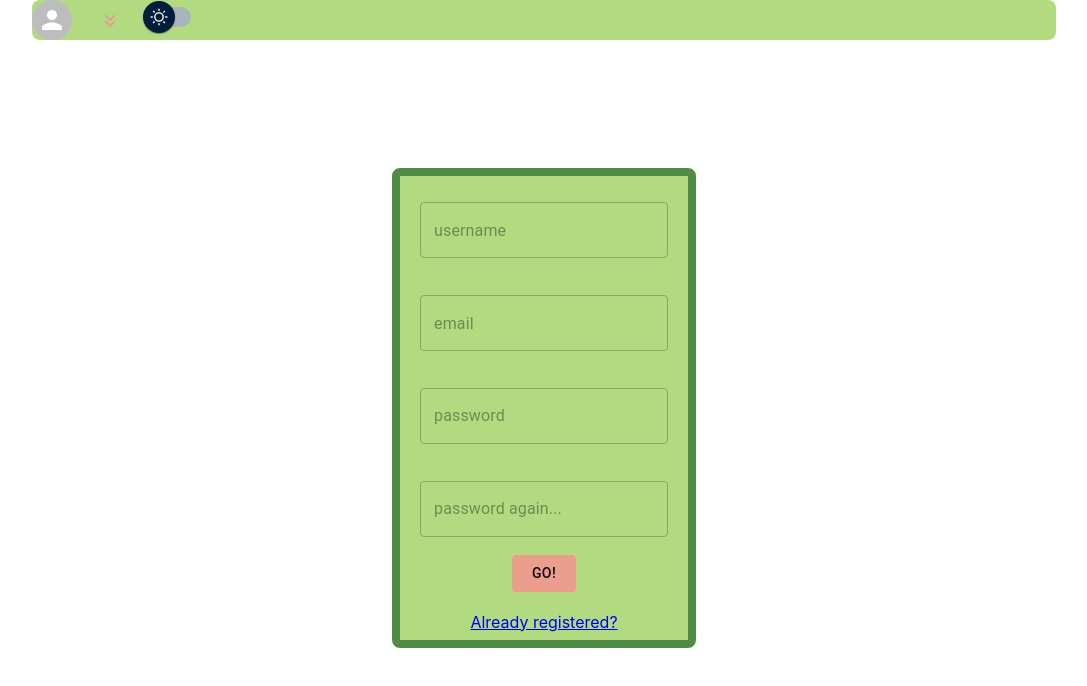
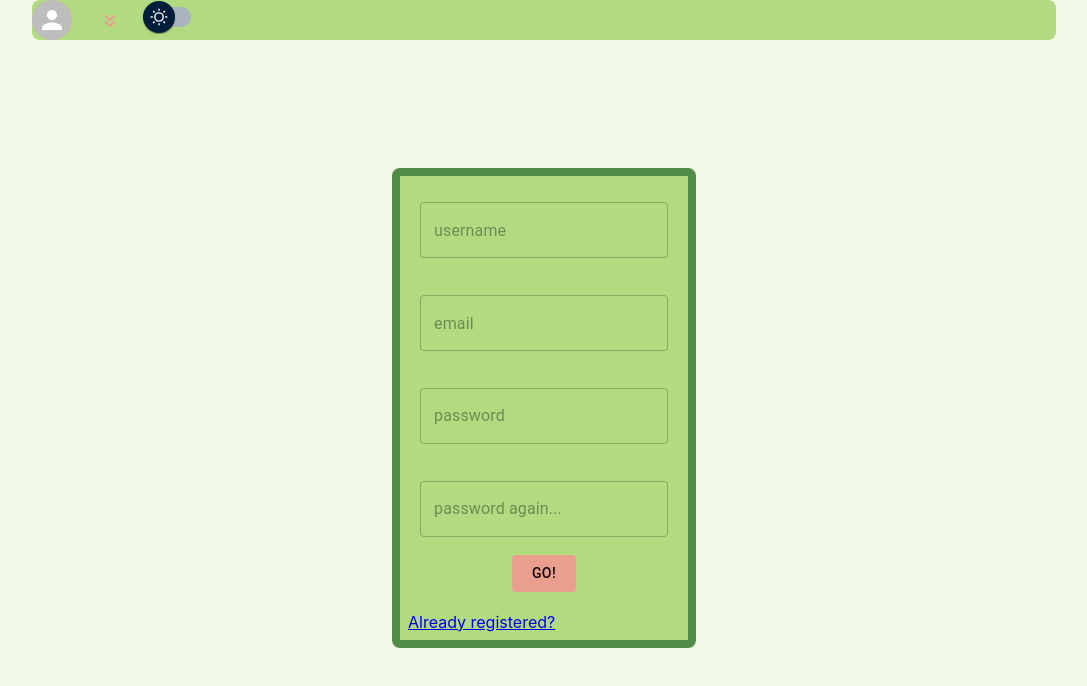
Before and after one commit to limeohme/leafery, a React (Create React App) app: page /register in a window 1280 px wide. Shown: the top 686 px of the page, without its empty margins (96-1183 px from the left). Built offline with nearby package versions, Linux system fonts and the light colour scheme.

Commit message:
Update: bgcolor on App container - theme switch working

```diff
--- /dev/null
+++ b/src/App-styles.js
@@ -0,0 +1,11 @@
+
+export const appStyle =  {
+  'background-color': '#fff',
+  'min-height': '100vh',
+  'display': 'flex',
+  'flex-direction': 'column',
+  'align-items': 'center',
+  /* justify-content: center, */
+  'font-size': '16px',
+  color: 'white',
+};
--- a/src/App.css
+++ /dev/null
@@ -1,38 +0,0 @@
-.App {
-  text-align: center;
-}
-
-.App-logo {
-  height: 40vmin;
-  pointer-events: none;
-}
-
-@media (prefers-reduced-motion: no-preference) {
-  .App-logo {
-    animation: App-logo-spin infinite 20s linear;
-  }
-}
-
-.App {
-  background-color: #fff;
-  min-height: 100vh;
-  display: flex;
-  flex-direction: column;
-  align-items: center;
-  /* justify-content: center; */
-  font-size: 16px;
-  color: white;
-}
-
-.App-link {
-  color: #61dafb;
-}
-
-@keyframes App-logo-spin {
-  from {
-    transform: rotate(0deg);
-  }
-  to {
-    transform: rotate(360deg);
-  }
-}
--- a/src/App.tsx
+++ b/src/App.tsx
@@ -1,10 +1,10 @@
 // import React, { useState } from 'react';
 import { BrowserRouter, Route, Routes } from 'react-router-dom';
-import './App.css';
+import './App-styles.js';
 import Navbar from './quasidumb-components/Navbar/Navbar';
 import Login from './views/Login/Login';
-import { useTheme } from '@mui/material';
-import { lightTheme } from './common/theme-colours';
+import { Box, useTheme } from '@mui/material';
+import { darkTheme, lightTheme } from './common/theme-colours';
 import Register from './views/Register/Register';
 import { getLoggedUser } from './services/users-service';
 import { useState } from 'react';
@@ -14,6 +14,7 @@ import Authenticated from './HOC/Authenticated';
 import Dashboard from './views/Dashboard/Dashboard';
 import Whiteboard from './views/Whiteboard/Whiteboard';
 import Profile from './views/Profile/Profile';
+import { appStyle } from './App-styles.js';
 // import AppState from './providers/app-state';
 
 const userHandle = getLoggedUser();
@@ -35,7 +36,10 @@ function App() {
 
 
   return (
-    <div className="App">
+    <Box sx={{ ...appStyle,
+      bgcolor: context.theme === 'dark' ? darkTheme.bgcolour : lightTheme.bgcolour,
+      color: context.theme === 'dark' ? darkTheme.txcolour : lightTheme.txcolour
+    }}>
       <BrowserRouter>
         <AppState.Provider value={{ context, setContext }}>
           <Navbar/>
@@ -55,7 +59,7 @@ function App() {
           </Routes>
         </AppState.Provider>
       </BrowserRouter>
-    </div>
+    </Box>
   );
 }
 
--- a/src/common/theme-colours.ts
+++ b/src/common/theme-colours.ts
@@ -7,7 +7,7 @@ type Theme = {
 }
 
 export const lightTheme: Theme = {
-  bgcolour: '#b2da8170',
+  bgcolour: '#b2da8130',
   txcolour: '#120309',
   accent: '#ea9e8d',
   navcolour: '#528a47',
--- a/src/views/Dashboard/Dashboard.tsx
+++ b/src/views/Dashboard/Dashboard.tsx
@@ -1,5 +1,5 @@
 export default function Dashboard () {
   return (
-    <h1 style={{ color: '#000' }}>Dashboard to reside here...</h1>
+    <h1>Dashboard to reside here...</h1>
   );
 }
--- a/src/views/Landing/Landing.tsx
+++ b/src/views/Landing/Landing.tsx
@@ -1,5 +1,5 @@
 export default function Landing () {
   return (
-    <h1 style={{ color: '#000' }}>Landing to reside here...</h1>
+    <h1>Landing to reside here...</h1>
   );
 }
--- a/src/views/Profile/Profile.tsx
+++ b/src/views/Profile/Profile.tsx
@@ -1,5 +1,5 @@
 export default function Profile () {
   return (
-    <h1 style={{ color: '#000' }}>Profile to reside here...</h1>
+    <h1>Profile to reside here...</h1>
   );
 }
--- a/src/views/Whiteboard/Whiteboard.tsx
+++ b/src/views/Whiteboard/Whiteboard.tsx
@@ -1,5 +1,5 @@
 export default function Whiteboard () {
   return (
-    <h1 style={{ color: '#000' }}>Whiteboard to reside here...</h1>
+    <h1>Whiteboard to reside here...</h1>
   );
 }
```
